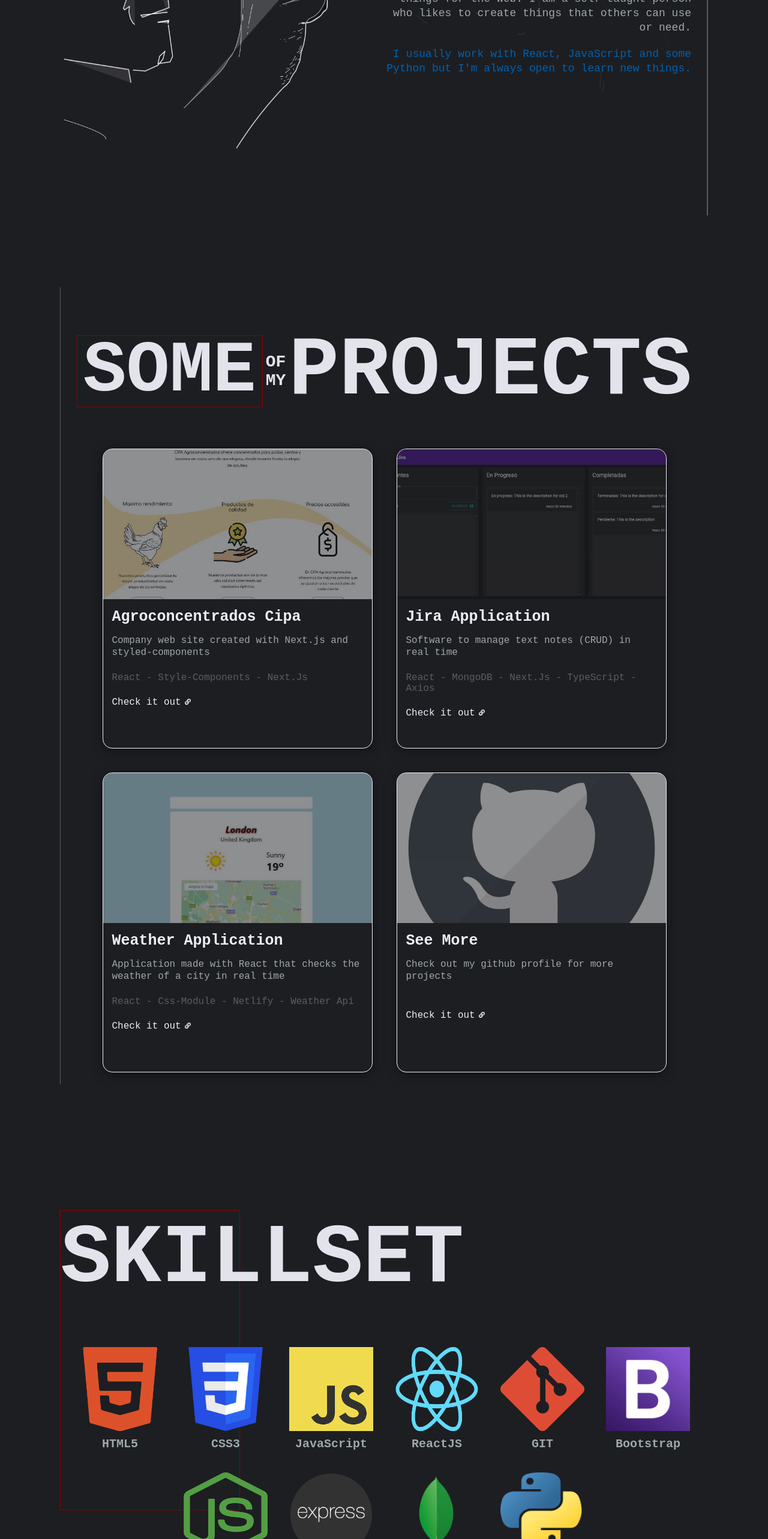
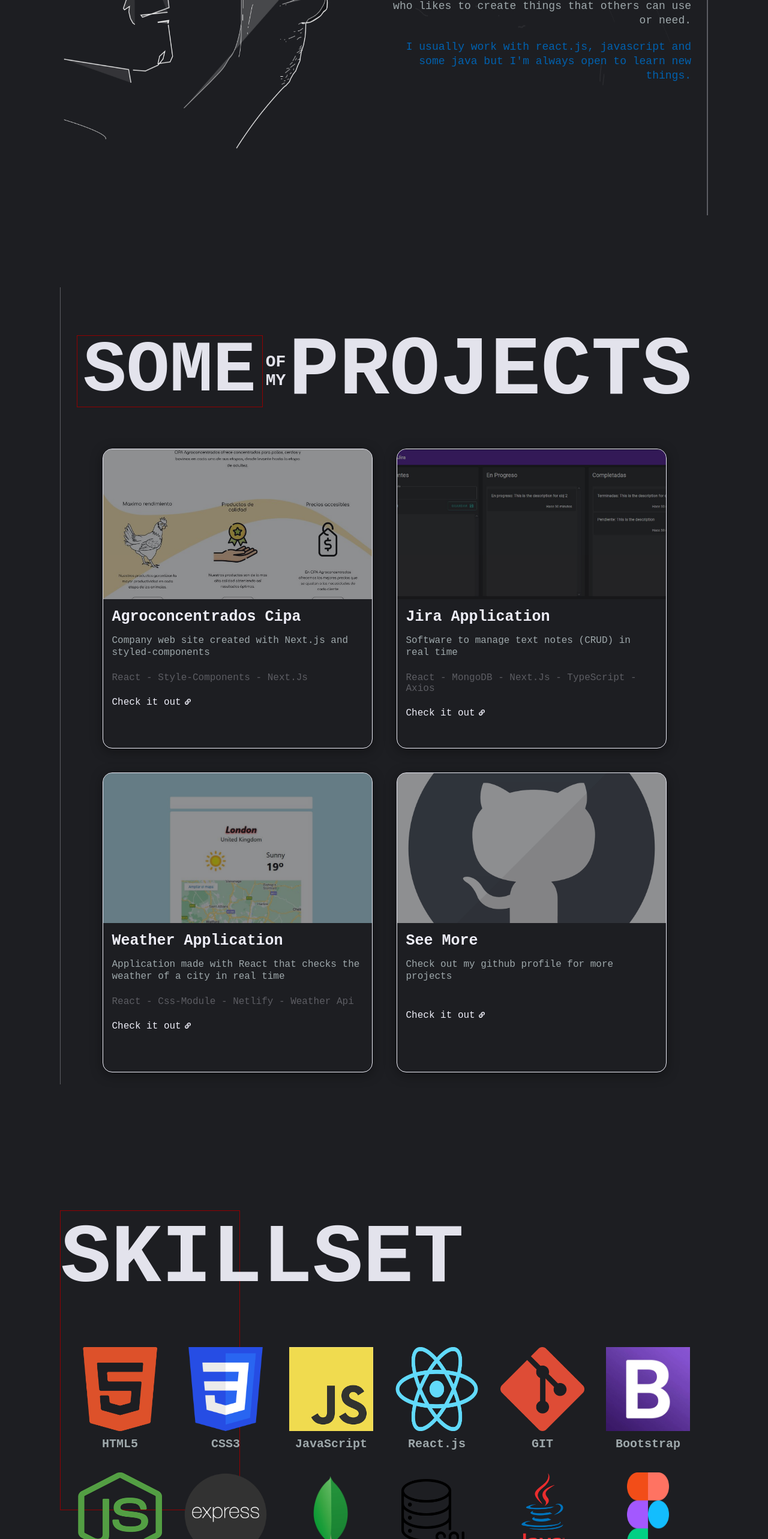
Before and after one commit to andersonP-R/portfolio, a Next.js app: page / in a window 1280 px wide. Shown: the part 1361-3927 px from the top of the page at 60% size. Built offline with nearby package versions, Linux system fonts and the light colour scheme.

Commit message:
sections updates

```diff
--- a/sections/about.js
+++ b/sections/about.js
@@ -32,7 +32,7 @@ export const About = () => {
               can use or need.
             </p>
             <p className="p-2">
-              I usually work with React, JavaScript and some Python but I'm
+              I usually work with react.js, javascript and some java but I'm
               always open to learn new things.
             </p>
 
--- a/sections/skills.js
+++ b/sections/skills.js
@@ -28,7 +28,7 @@ const skills = [
   {
     id: 4,
     picture: "react.png",
-    title: "ReactJS",
+    title: "React.js",
     alt: "react js",
   },
   {
@@ -46,13 +46,13 @@ const skills = [
   {
     id: 7,
     picture: "node3.png",
-    title: "NodeJS",
+    title: "Node.js",
     alt: "nodejs",
   },
   {
     id: 8,
     picture: "express2.png",
-    title: "ExpressJS",
+    title: "Express.js",
     alt: "express",
   },
   {
@@ -63,9 +63,27 @@ const skills = [
   },
   {
     id: 10,
-    picture: "python.png",
-    title: "Python",
-    alt: "python",
+    picture: "sql.png",
+    title: "Sql",
+    alt: "sql",
+  },
+  {
+    id: 11,
+    picture: "java.png",
+    title: "Java",
+    alt: "java",
+  },
+  {
+    id: 12,
+    picture: "figma2.png",
+    title: "Figma",
+    alt: "figma",
+  },
+  {
+    id: 13,
+    picture: "nextjs.png",
+    title: "Next.js",
+    alt: "nextjs",
   },
 ];
 
```
